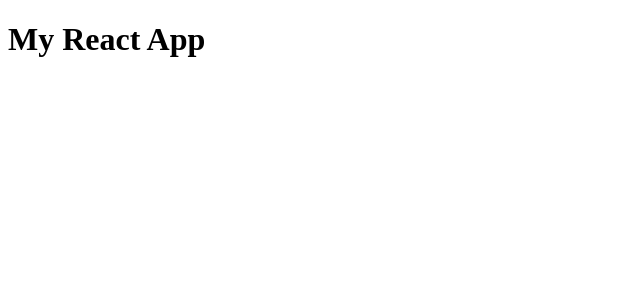
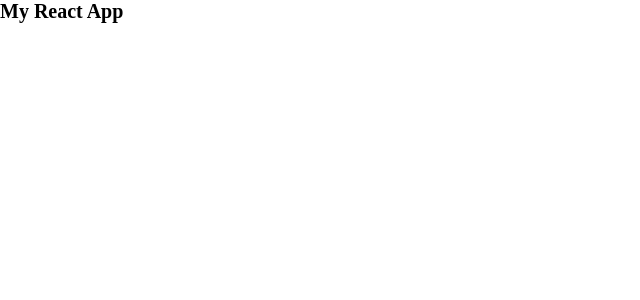
Before and after one commit to MrGSense/react-starter-boilerplate, a React app: page / in a window 1280 px wide. Shown: the top 300 px of the page, without its empty margins (0-640 px from the left). Built offline with nearby package versions, Linux system fonts and the light colour scheme.

Commit message:
Add CSS and Style loader

```diff
--- a/package.json
+++ b/package.json
@@ -27,7 +27,9 @@
     "@babel/preset-env": "^7.7.1",
     "@babel/preset-react": "^7.7.0",
     "babel-loader": "^8.0.6",
+    "css-loader": "^3.2.0",
     "html-webpack-plugin": "^3.2.0",
+    "style-loader": "^1.0.0",
     "webpack": "^4.41.2",
     "webpack-cli": "^3.3.10",
     "webpack-dev-server": "^3.9.0"
--- a/src/components/App.js
+++ b/src/components/App.js
@@ -1,4 +1,5 @@
 import React, { Component } from 'react';
+import './app.css';
 
 class App extends Component {
     render() {
--- /dev/null
+++ b/src/components/app.css
@@ -0,0 +1,9 @@
+* {
+    margin: 0;
+    padding: 0;
+    box-sizing: inherit;
+}
+
+html{
+    font-size: 62.5%;
+}
--- a/webpack.config.js
+++ b/webpack.config.js
@@ -15,6 +15,10 @@ module.exports = {
                 use: {
                     loader: 'babel-loader'
                 }
+            },
+            {
+                test: /\.css$/i,
+                use: ['style-loader', 'css-loader'],
             }
         ]
     },
```
Also changed, not shown: 1 other file (tests, documents, lock files or other folders).
